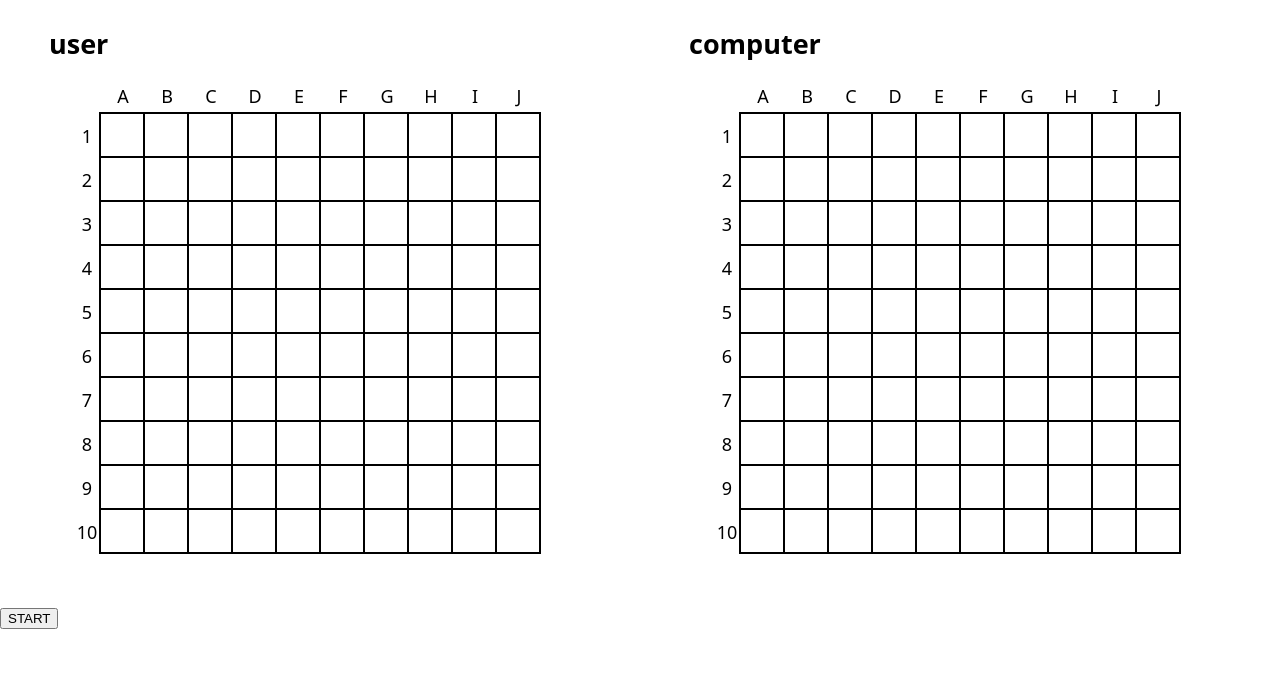
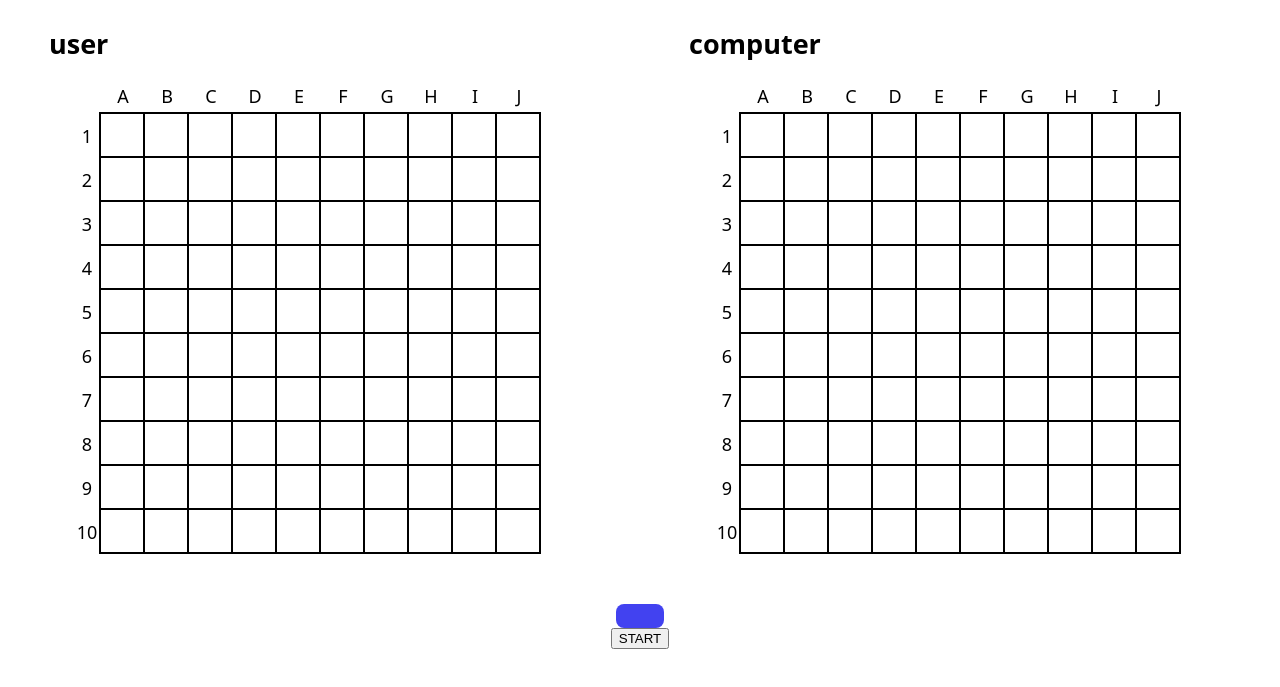
Before and after one commit to tbruner/battleship, a plain HTML site: page index.html in a window 1280 px wide. Shown: the part 95-782 px from the top of the page. Drawn offline with Linux system fonts and the light colour scheme.

Commit message:
Add button styling and flex box

```diff
--- a/css/index.css
+++ b/css/index.css
@@ -2,6 +2,9 @@ body {
   font-family: system-ui, -apple-system, BlinkMacSystemFont, 'Segoe UI', Roboto, Oxygen, Ubuntu, Cantarell, 'Open Sans', 'Helvetica Neue', sans-serif;
   font-size: 18px;
   margin: 0;
+  display: flex;
+  align-items: center;
+  flex-direction: column;
 }
 
 #content {
@@ -58,3 +61,19 @@ td {
   z-index: -1;
   cursor: pointer;
 }
+
+#start-btn {
+  margin: auto;
+  position: relative;
+  padding: 12px 24px;
+  font-size: 24px;
+  background-color: hsl(240, 85%, 60%);
+  color: white;
+  border-radius: 8px;
+  border: none;
+}
+
+#start-btn:hover {
+  cursor: pointer;
+  background-color: hsl(240, 75%, 75%);
+}
--- a/index.html
+++ b/index.html
@@ -14,5 +14,6 @@
     <div id="user"></div>
     <div id="computer"></div>
   </div>
+  <button id="start-btn"></button>
 </body>
 </html>
```
